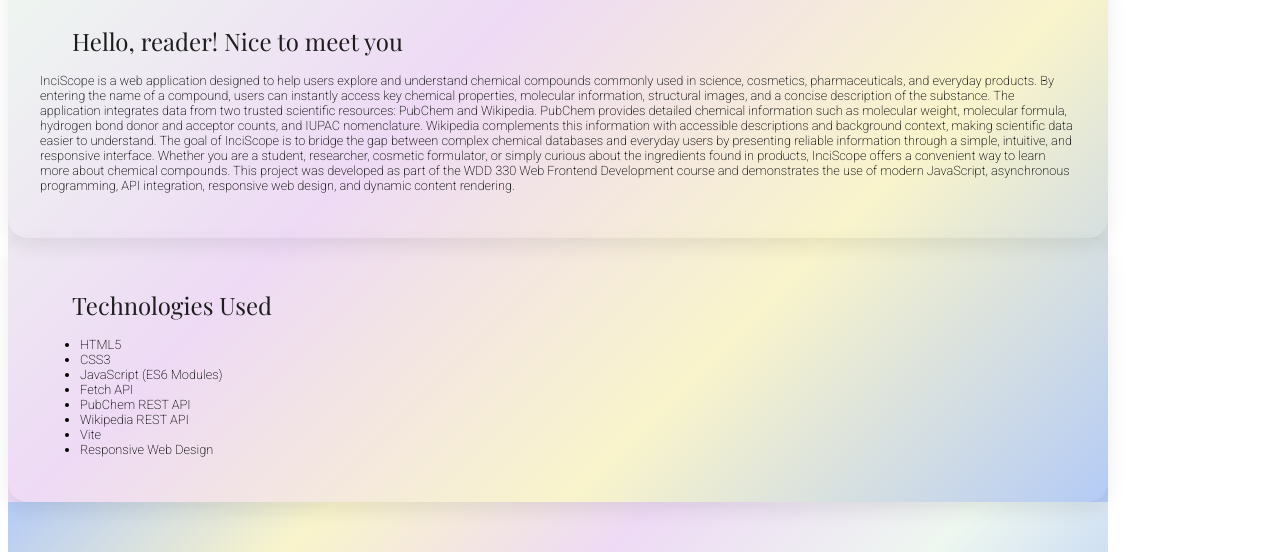
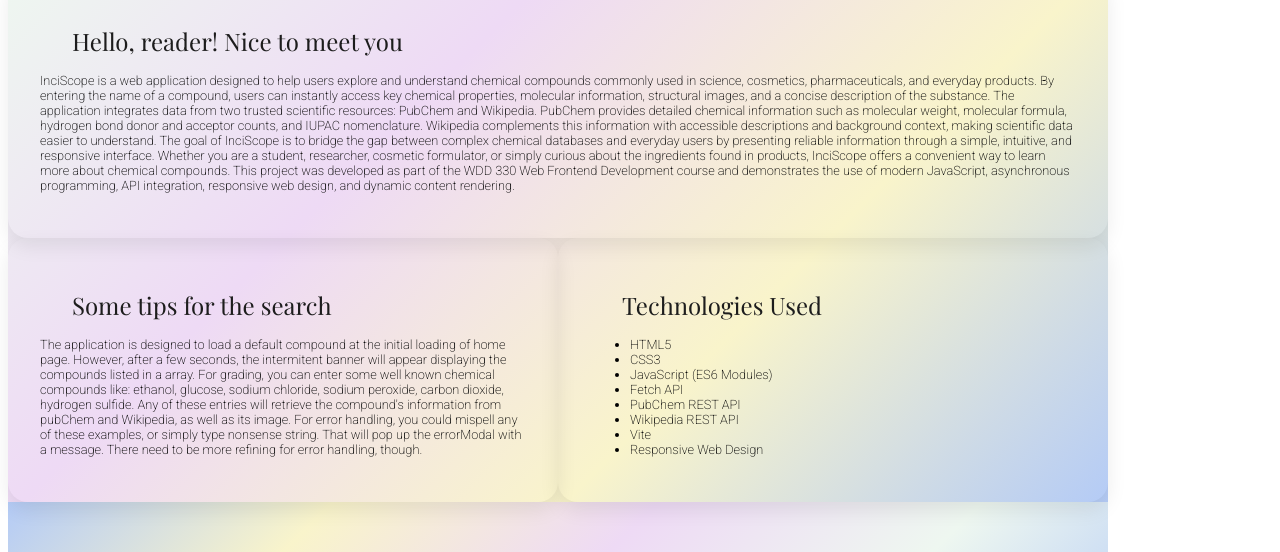
Before and after one commit to florenciataravella/inciScope, a website built with Vite: page about.html in a window 1280 px wide. Shown: the part 106-658 px from the top of the page. Built offline with nearby package versions, Linux system fonts and the light colour scheme; a web font is replaced by a local one.

Commit message:
solved error handling, added about section

```diff
--- a/about.html
+++ b/about.html
@@ -45,6 +45,12 @@ The goal of InciScope is to bridge the gap between complex chemical databases an
 This project was developed as part of the WDD 330 Web Frontend Development course and demonstrates the use of modern JavaScript, asynchronous programming, API integration, responsive web design, and dynamic content rendering.
 </p>
 </section>
+<section class="tips">
+    <h2> Some tips for the search</h2>
+    <p>
+The application is designed to load a default compound at the initial loading of home page. However, after a few seconds, the intermitent banner will appear displaying the compounds listed in a array. For grading, you can enter some well known chemical compounds like: ethanol, glucose, sodium chloride, sodium peroxide, carbon dioxide, hydrogen sulfide. Any of these entries will retrieve the compound's information from pubChem and Wikipedia, as well as its image. For error handling, you could mispell any of these examples, or simply type nonsense string. That will pop up the errorModal with a message. There need to be more refining for error handling, though.
+    </p>
+</section>
 <section class="tech">
     <h2>Technologies Used</h2>
 
--- a/css/about-base.css
+++ b/css/about-base.css
@@ -79,6 +79,8 @@ main{
     );
 
     display:grid;
+    grid-template-columns: 1fr;
+    grid-template-rows: 3;
 
     }
 h2{
@@ -92,7 +94,7 @@ h2{
     padding-left: 2rem;
 
 }
-.description, .tech {
+.description, .tech, .tips {
     padding: 2rem;
 
     align-self: center;
@@ -102,6 +104,20 @@ h2{
         #eef7f0;*/
     box-shadow: 0 8px 20px rgba(0,0,0,0.08);
 }
+
+.description{
+
+    grid-row: 1;
+}
+.tech{
+
+    grid-row: 3;
+}
+.tips{
+
+    grid-row: 2;
+}
+
 
 /**************FOOTER***************/
 .footer-grid{
--- a/css/about-large.css
+++ b/css/about-large.css
@@ -62,9 +62,23 @@ h1, h2, h3{
     justify-self: center;
 }
 /**************MAIN*****************/
-
-
-
+main{
+display:grid;
+    grid-template-columns: 1fr 1fr;
+    grid-template-rows: 2;
+}
+.description{
+    grid-column: 1/3;
+    grid-row: 1;
+}
+.tech{
+    grid-column: 2/3;
+    grid-row: 2;
+}
+.tips{
+    grid-column: 1/2;
+    grid-row: 2;
+}
 h2{
     font-size: 1.5rem;}
 
--- a/css/index-base.css
+++ b/css/index-base.css
@@ -137,7 +137,7 @@ main{
 h1{
     font-size: 1rem;
     font-family:"Playfair Display", serif;
-
+    padding-bottom: 1rem;
 }
 #compound-pubChemDetails{
     grid-column: 1/2;
--- a/scripts/CompoundDetails.js
+++ b/scripts/CompoundDetails.js
@@ -8,8 +8,8 @@ export default class CompoundDetails{
         this.pubchemdetailsElement = pubchemdetailsElement;
         this.imageElement = imageElement;
         this.wikidetailsElement = wikidetailsElement;
-        this.pubChemDetails = {};
-        this.wikiDetails = {};
+        this.pubChemDetails = {};           //  Retrieved through the fetch request.
+        this.wikiDetails = {};              //  The data obtained is converted after the request into a JSON object (details).
         this.image = {};
 
     }
--- a/scripts/main.js
+++ b/scripts/main.js
@@ -35,7 +35,6 @@ clearBtn.addEventListener("click", ()=> {
     imageElement.innerHTML="";
 display();
 });
-
 
 function display(){
 let homeBanner = setInterval( async() => {
```
Also changed, not shown: scripts/ExternalServices.js (+15 -9 lines).
